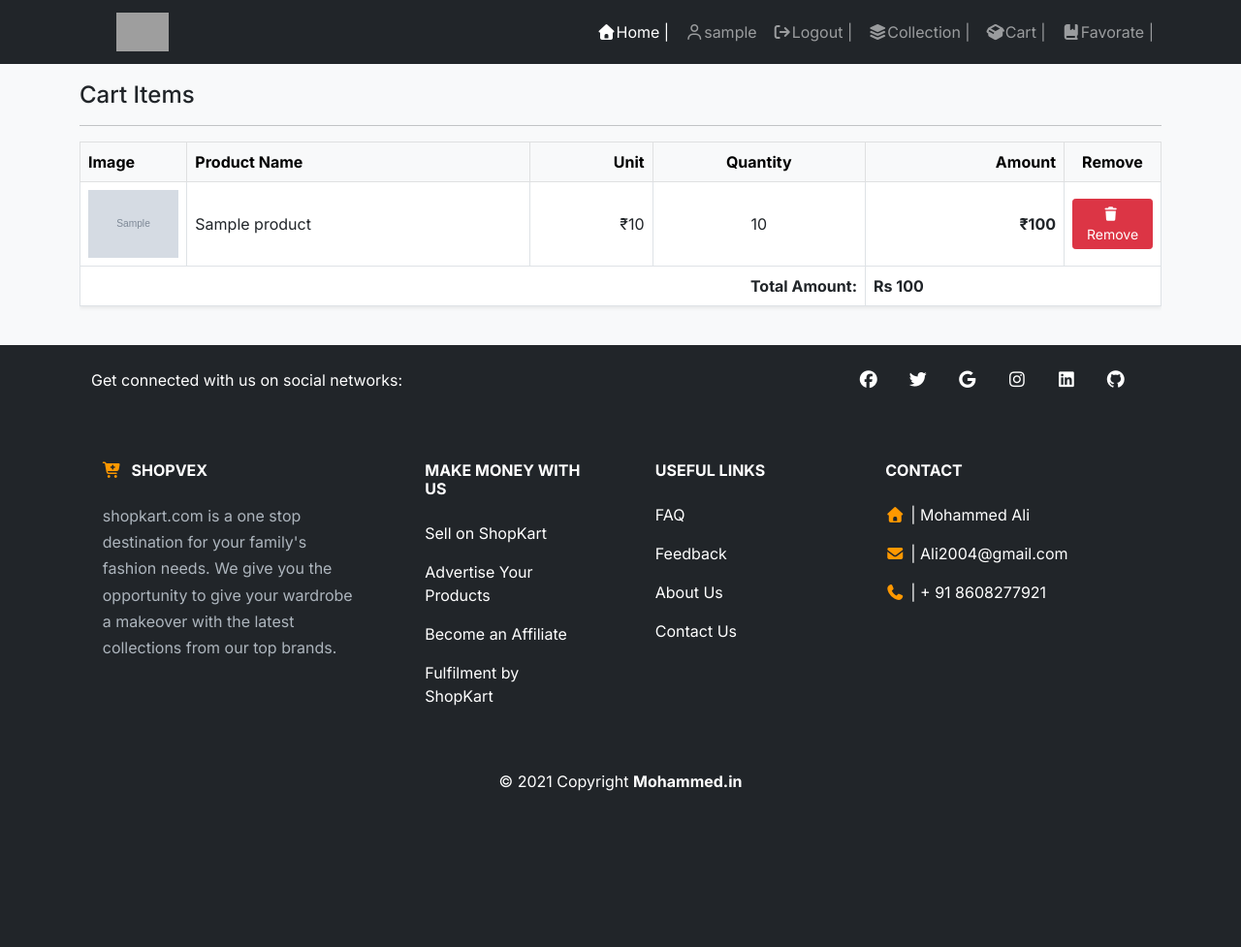
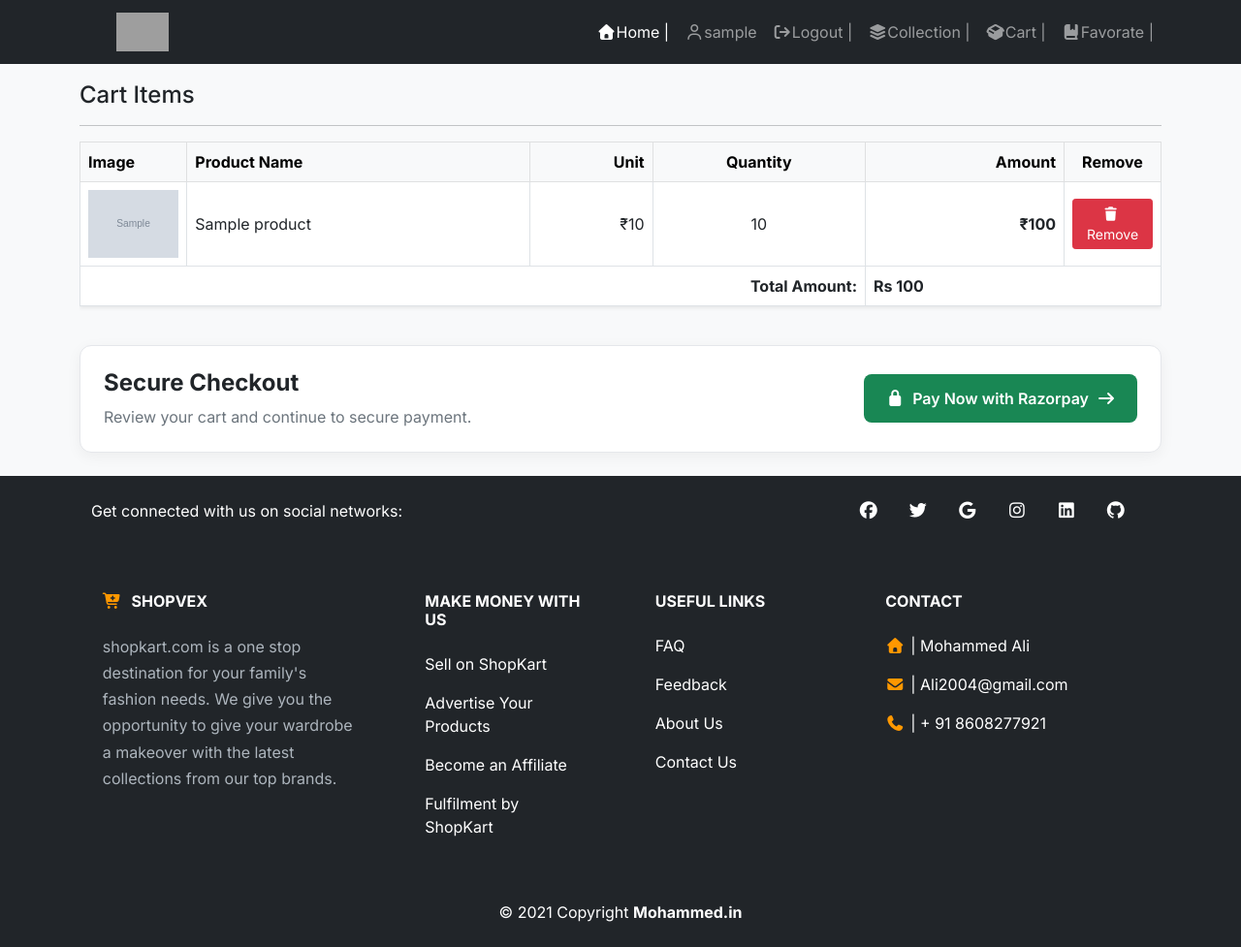
Before and after one commit to mohammedalidev282/Django-E-commerce, a Django app: page /cart in a window 1280 px wide. Shown: the whole page at 97% size. Before the commit the page ends 816 px from the top, so only its background shows below. Run offline with Django 5.2, Linux system fonts and the light colour scheme; a user stored in the database is signed in; tables that the repository leaves empty hold one stand-in row (values such as "Sample post"); grey boxes marked "Sample" are stand-in pictures; some libraries are stand-ins or nearby versions; grey boxes are pictures that could not be loaded.

Commit message:
commit 3 of complete Ecommerce application add Payment

```diff
--- a/Mohammed_Project/Mohammed_Project/settings.py
+++ b/Mohammed_Project/Mohammed_Project/settings.py
@@ -138,3 +138,6 @@ MAILERS = {
         'BACKEND': 'django.core.mail.backends.console.EmailBackend',
     },
 }
+#razerpay payment options
+RAZORPAY_KEY_ID="rzp_test_TnNLQEglR61PM6"
+RAZORPAY_KEY_SECRET="1coJbyhYgbuxHLy3LsUl42Nx"
--- a/Mohammed_Project/Shop/template/Cart.html
+++ b/Mohammed_Project/Shop/template/Cart.html
@@ -48,12 +48,28 @@
                             </tr>
                         </tfoot>
                     </table>
+
                 </div>
             </div>
 
         </div>
+        <div class="payment-section mt-4 p-4">
+            <div>
+                <h4 class="mb-2">Secure Checkout</h4>
+                <p class="text-muted mb-0">
+                     Review your cart and continue to secure payment.
+                </p>
+            </div>
+            <a href="{% url 'payment' %}" class="pay-btn">
+                <i class="fa-solid fa-lock me-2"></i>
+                 Pay Now with Razorpay
+                 <i class="fa-solid fa-arrow-right ms-2"></i>
+            </a>
+
+        </div>
     </div>
 </section>
+
 <Script>
 
 
--- a/Mohammed_Project/Shop/template/layouts/main.html
+++ b/Mohammed_Project/Shop/template/layouts/main.html
@@ -12,7 +12,7 @@
     <link rel="preconnect" href="https://fonts.gstatic.com" crossorigin>
     <link href="https://fonts.googleapis.com/css2?family=Inter:wght@100..900&display=swap" rel="stylesheet">
     <link rel="stylesheet" href="https://cdnjs.cloudflare.com/ajax/libs/font-awesome/7.3.1/css/all.min.css" integrity="sha512-QeR2VH+lsBE5LSAe1Q5EnTBbe7XTBubt8dG93Y7gidSgdMCr8nVqKcfKAMyN96SV8KDbZVTDXChatu5G2KQGzg==" crossorigin="anonymous" referrerpolicy="no-referrer">
-
+    <script src="https://checkout.razorpay.com/v1/checkout.js"></script>
     <title>
         {% block title%}
         {% endblock title %}
--- a/Mohammed_Project/Shop/urls.py
+++ b/Mohammed_Project/Shop/urls.py
@@ -14,7 +14,8 @@ urlpatterns = [
     path("remove_cart/<str:cid>",views.remove_cart, name="remove_cart"),
     path("fav",views.favorate_items, name="fav"),
     path("fav_page",views.favorate_page, name="fav_page"),
-    path("remove_fav/<str:fid>",views.remove_fav, name="remove_fav")
+    path("remove_fav/<str:fid>",views.remove_fav, name="remove_fav"),
+    path("payment",views.payment_page, name="payment")
 
 
 ]
--- a/Mohammed_Project/Shop/views.py
+++ b/Mohammed_Project/Shop/views.py
@@ -5,6 +5,13 @@ import json
 from django.http import JsonResponse
 from . form import CustomUserForm
 from django.contrib.auth import authenticate,login,logout
+#payment integration option
+import razorpay
+from decimal import Decimal
+from django.conf import settings
+from django.contrib.auth.decorators import login_required
+from django.views.decorators.http import require_POST
+
 
 
 # Create your views here.
@@ -114,10 +121,61 @@ def add_To_Cart(request):
         'status': 'Invalid Access'
     })
 
+
+#payment cart page
+def get_razorpay_client():
+    return razorpay.Client(
+        auth=(
+            settings.RAZORPAY_KEY_ID,
+            settings.RAZORPAY_KEY_SECRET
+        )
+    )
+
+@login_required(login_url='login')
 def cart_page(request):
     if request.user.is_authenticated:
         cart=Cart.objects.filter(user=request.user)
-        return render(request,"Cart.html",{'cart':cart})
+        total=sum(
+            (item.total_cost for item in cart),
+            Decimal('0.00')
+        )
+        return render(request,"Cart.html",
+        {
+        'cart':cart,
+        'total':total
+        })
+    else:
+        return redirect('login')
+
+
+def payment_page(request):
+    if not request.user.is_authenticated:
+        return redirect('login')
+
+    cart = Cart.objects.filter(user=request.user)
+
+    total = sum(
+        (item.total_cost for item in cart),
+        Decimal('0.00')
+    )
+
+    if not cart.exists() or total <= 0:
+        messages.error(request, "Your cart is empty!")
+        return redirect('cart')
+
+    client = get_razorpay_client()
+
+    order = client.order.create({
+        'amount': int(total * 100),
+        'currency': 'INR',
+        'receipt': f'cart_{request.user.id}'
+    })
+
+    return render(request, 'payment.html', {
+        'order': order,
+        'total': total,
+        'razorpay_key': settings.RAZORPAY_KEY_ID,
+    })
 #remove cart view function
 def remove_cart(request,cid):
     cart_items=Cart.objects.get(id=cid)
@@ -154,3 +212,5 @@ def remove_fav(request,fid):
     fav_items=Favorates.objects.get(id=fid)
     fav_items.delete()
     return redirect("/fav_page")
+
+#Payment integrations
--- a/Mohammed_Project/static/css/style.css
+++ b/Mohammed_Project/static/css/style.css
@@ -131,3 +131,50 @@ footer .fa {
 
 
 }
+
+/* payments style add */
+.payment-section{
+    display:flex;
+    justify-content: space-between;
+    align-items:center;
+    gap:20px;
+    flex-wrap:wrap;
+    background:#ffffff;
+    border:1px solid  #e5e7eb;
+    border-radius:12px;
+    box-shadow:0 4px 15px rgba(0, 0, 0, 0.05) ;
+}
+.payment-section h4{
+    color: #212529;
+    font-weight: 700;
+}
+.pay-btn{
+    display:inline-flex;
+    align-items:center;
+    justify-content: center;
+    padding:13px 22px;
+    background:#198754;
+    color:#ffffff;
+    text-decoration:none;
+    font-weight:600;
+    border-radius:8px;
+    transition: all 0.25s ease;
+}
+
+.pay-btn:hover{
+    background: #146c43;
+    color: #ffffff;
+    transform: translateY(-2px);
+    box-shadow: 0 6px 15px rgba(25, 135, 84, 0.25);
+}
+
+@media (max-width: 576px) {
+    .payment-section {
+        align-items: stretch;
+        flex-direction: column;
+    }
+
+    .pay-btn {
+        width: 100%;
+    }
+}
```
Also changed, not shown: Mohammed_Project/Shop/template/payment.html (added, +66 -0 lines).
